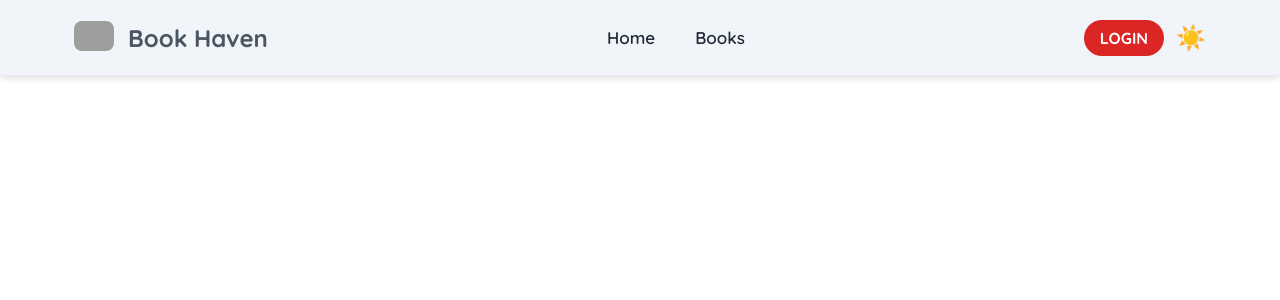
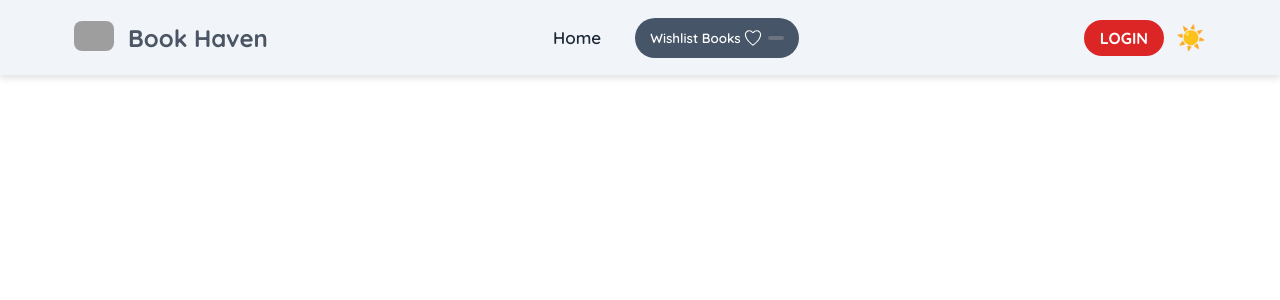
Before and after one commit to Rimon0000/Zepto-Apps, a React (Vite) app: page / in a window 1280 px wide. Shown: the top 300 px of the page. Built offline with nearby package versions, Linux system fonts and the light colour scheme; grey boxes are pictures that could not be loaded.

Commit message:
navbar modified and done

```diff
--- a/package.json
+++ b/package.json
@@ -14,6 +14,7 @@
     "match-sorter": "^6.3.4",
     "react": "^18.3.1",
     "react-dom": "^18.3.1",
+    "react-icons": "^5.3.0",
     "react-router-dom": "^6.27.0",
     "sort-by": "^1.2.0"
   },
--- a/src/pages/Shared/Navbar.css
+++ b/src/pages/Shared/Navbar.css
@@ -41,7 +41,7 @@
 
 .navbar-links {
   display: flex;
-  gap: 40px;
+  gap: 34px;
   list-style-type: none;
   align-items: center;
 }
@@ -53,6 +53,45 @@
   transition: color 0.3s;
   font-size: 17px;
 }
+
+
+.wishlist-btn {
+  display: flex;
+  gap: 2px;
+  align-items: center;
+  padding: 10px 15px;
+  background-color: #475569;
+  color: white;
+  border: none;
+  border-radius: 24px;
+  cursor: pointer;
+  transition: background-color 0.3s;
+  font-weight: 600;
+  font-family: "Quicksand", sans-serif;
+}
+
+.wishlist-btn:hover {
+  background-color: #f87171;
+}
+
+.badge {
+  background-color: #e4d7d7;
+  color: white;
+  border-radius: 12px;
+  padding: 2px 8px;
+  margin-left: 3px;
+  font-size: 14px;
+}
+
+.badge-secondary {
+  background-color: #6b7280;
+}
+
+/*Icon Styling */
+.wishlist-btn .IoIosHeartEmpty {
+  font-size: 20px;
+}
+
 
 .nav-link:hover {
   color: #f87171;
--- a/src/pages/Shared/Navbar.jsx
+++ b/src/pages/Shared/Navbar.jsx
@@ -1,6 +1,8 @@
 import { useState } from "react";
 import "./Navbar.css"
 import { Link } from "react-router-dom";
+import { FaHeart } from "react-icons/fa6";
+import { IoIosHeartEmpty } from "react-icons/io";
 
 const Navbar = () => {
     const [isMenuOpen, setIsMenuOpen] = useState(false);
@@ -40,7 +42,14 @@ const Navbar = () => {
             <Link className="nav-link" to="/">Home</Link>
           </li>
           <li>
-            <Link className="nav-link" to="/books">Books</Link>
+            <Link className="nav-link" to="/books">
+            <button className='wishlist-btn'> Wishlist Books
+            <IoIosHeartEmpty className="IoIosHeartEmpty"></IoIosHeartEmpty>
+              <div className='badge badge-secondary'>
+                  {/* +{cart?.length || 0} */}
+                </div>
+            </button>
+            </Link>
           </li>
         </ul>
 
```
Also changed, not shown: 1 other file (tests, documents, lock files or other folders).
